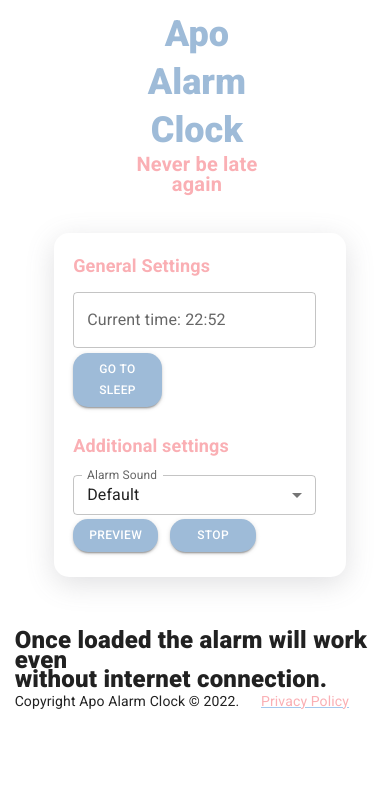
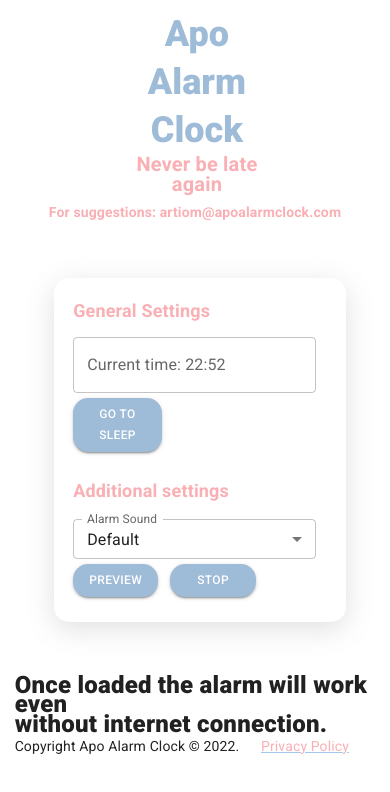
Before and after one commit to Yashmerino/apo-alarm-clock, a React app: page / in a window 390 px wide. Built offline with nearby package versions, Linux system fonts and the light colour scheme.

Commit message:
#17 Add email for suggestions (#19)

```diff
--- a/src/app/App.js
+++ b/src/app/App.js
@@ -5,6 +5,7 @@
 import CssBaseline from "@mui/material/CssBaseline";
 import Image from "../components/Clock/Image";
 import { ThemeProvider, createTheme } from "@mui/material/styles";
+import { Typography } from "@mui/material";
 
 const themeLight = createTheme({
   palette: {
@@ -33,6 +34,14 @@
     <ThemeProvider theme={light ? themeLight : themeDark}>
       <CssBaseline />
       <Header />
+      <div className="mail-support">
+        <Typography
+          sx={{ userSelect: "none", fontSize: "14px", fontWeight: "700" }}
+          paragraph={true}
+        >
+          For suggestions: artiom@apoalarmclock.com
+        </Typography>
+      </div>
       <Image />
       <ClockContainer setLight={setLight} light={light} />
       <Footer />
--- a/src/main.css
+++ b/src/main.css
@@ -28,11 +28,19 @@
 }
 
 .title {
-  color: #9EBBD8;
+  color: #9ebbd8;
   font-weight: 900;
   font-size: 64px;
   user-select: none;
   align-content: flex-end;
+}
+
+.mail-support {
+  float: right;
+  margin-top: -4.5%;
+  margin-right: 5%;
+  color: rgb(250, 175, 180);
+  user-select: none;
 }
 
 @viewport {
@@ -63,6 +71,14 @@
   }
 
   .title {
-    font-size: 36px !IMPORTANT;
+    font-size: 36px !important;
+  }
+
+  .mail-support {
+    color: rgb(250, 175, 180);
+    user-select: none;
+    float: none;
+    margin: 0;
+    margin-top: 2%;
   }
 }
```
